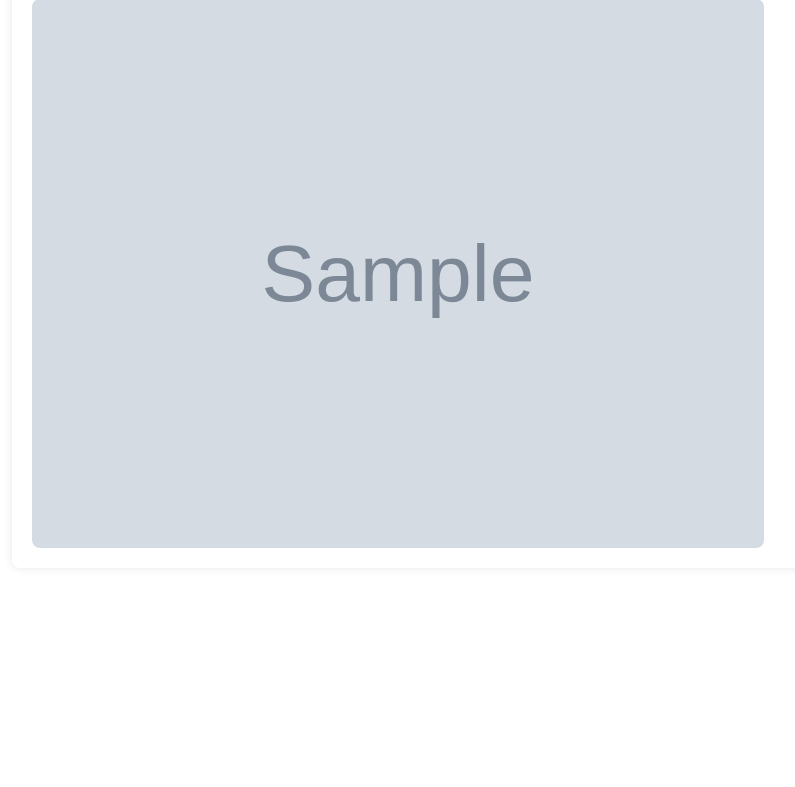
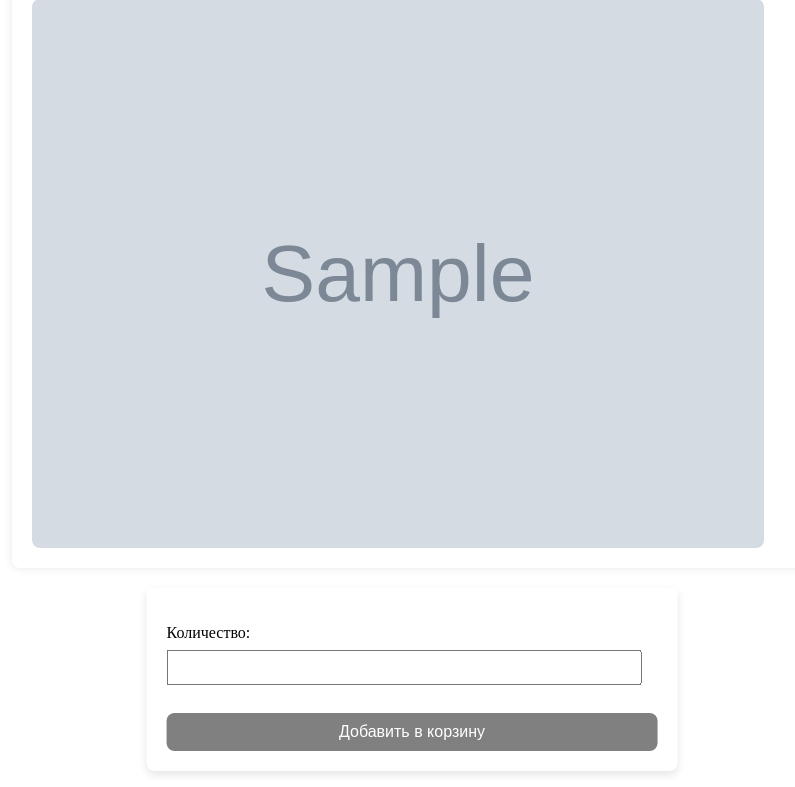
Before and after one commit to Pony3n/Moto_sale, a Django app: page /moto/1/ in a window 1280 px wide. Shown: the part 556-1343 px from the top of the page, without its empty margins (228-1023 px from the left). Before the commit the page ends 1104 px from the top, so only its background shows below. Run offline with Django 5.2, Linux system fonts and the light colour scheme; a user stored in the database is signed in; tables that the repository leaves empty hold one stand-in row (values such as "Sample post"); grey boxes marked "Sample" are stand-in pictures; parts of the project's set-up code (start-up, migrations or seed data) failed here and were passed over.

Commit message:
Added cart and ability to add motorcycles for authenticated users on the detail page. Also display for admin panel. Added DRF for Cart and CartItem models(serializers, routers etc.). Only authorized users can add objects into the cart. In case if user isn't authorized, he can see the message, which says: 'You have to be authorized to add objects, into cart'. Also some styles and changed for html docs.

```diff
--- /dev/null
+++ b/moto_seller/moto_cart/urls.py
@@ -0,0 +1,11 @@
+from rest_framework.routers import DefaultRouter
+
+from .views import CartViewSet, CartItemViewSet
+
+app_name = 'moto_cart'
+
+router = DefaultRouter()
+router.register(r'moto_carts', CartViewSet, basename='moto_cart')
+router.register(r'moto_cart-items', CartItemViewSet, basename='moto_cart-items')
+
+urlpatterns = router.urls
--- a/moto_seller/moto_seller/urls.py
+++ b/moto_seller/moto_seller/urls.py
@@ -3,9 +3,12 @@ from django.urls import path, include
 from django.conf.urls.static import static
 from django.conf import settings
 
+from moto_cart.urls import urlpatterns as moto_cart_urlpatterns
+
 urlpatterns = ([
     path('admin/', admin.site.urls),
     path('moto/', include("motorcycles.urls")),
-    path('user/', include('moto_user.urls'))
+    path('user/', include('moto_user.urls')),
+    path('api/', include(moto_cart_urlpatterns))
 ] + static(settings.STATIC_URL, document_root=settings.STATIC_ROOT)
                + static(settings.MEDIA_URL, document_root=settings.MEDIA_ROOT))
--- a/moto_seller/moto_user/views.py
+++ b/moto_seller/moto_user/views.py
@@ -38,7 +38,7 @@ class MotoUserProfileView(LoginRequiredMixin, View):
 
 
 class MotoUserLogoutView(LogoutView):
-    next_page = reverse_lazy('show_main')
+    next_page = reverse_lazy('motorcycles:show_main')
 
     def dispatch(self, request, *args, **kwargs):
         logger.info(f'Пользователь {request.user} выходит из системы')
--- a/moto_seller/motorcycles/admin.py
+++ b/moto_seller/motorcycles/admin.py
@@ -1,5 +1,3 @@
-from django import forms
-from django.utils.html import mark_safe
 from django.contrib import admin
 
 from .models import Motorcycle
--- a/moto_seller/motorcycles/forms.py
+++ b/moto_seller/motorcycles/forms.py
@@ -1,4 +1,7 @@
 from django import forms
+from django.core import validators
+
+from moto_cart.models import CartItem
 from .models import Motorcycle
 
 
@@ -21,3 +24,16 @@ class MotorcyclesSearchForm(forms.Form):
                                   choices=[('', '---')] + TYPE_CHOICES)
     min_price = forms.DecimalField(label='Мин. цена', required=False)
     max_price = forms.DecimalField(label='Макс. цена', required=False)
+
+
+class MotoAddToCartForm(forms.ModelForm):
+    motorcycle = forms.ModelChoiceField(queryset=Motorcycle.objects.all(), widget=forms.HiddenInput(), required=False)
+    quantity = forms.IntegerField(label='Количество',
+                                  required=True,
+                                  validators=[
+                                      validators.MinValueValidator(1, 'Количество должно быть больше 1')
+                                  ])
+
+    class Meta:
+        model = CartItem
+        fields = ['motorcycle', 'quantity']
--- a/moto_seller/motorcycles/static/motorcycles/css/detail_page_styles.css
+++ b/moto_seller/motorcycles/static/motorcycles/css/detail_page_styles.css
@@ -16,3 +16,49 @@
     height: 70%;
     border-radius: 8px;
 }
+
+.add-to-cart-form {
+    position: relative;
+    bottom: 0;
+    left: 50%;
+    transform: translateX(-50%);
+    width: 42%;
+    background-color: #fff;
+    padding: 20px;
+    border-radius: 0 0 8px 8px;
+    box-shadow: 0 4px 8px rgba(0, 0, 0, 0.1);
+    box-sizing: border-box;
+}
+
+.add-to-cart-form label {
+    display: block;
+    margin-bottom: 8px;
+}
+
+.add-to-cart-form input {
+    padding: 8px;
+    width: calc(100% - 16px);
+    box-sizing: border-box;
+    margin-bottom: 12px;
+}
+
+.add-to-cart-form button {
+    background-color: #808080;
+    color: white;
+    padding: 10px 20px;
+    font-size: 16px;
+    cursor: pointer;
+    border: none;
+    border-radius: 8px;
+    width: 100%;
+}
+
+.add-to-cart-form button:hover {
+    background-color: #45a049;
+}
+
+.not-authorized-message {
+    text-align: center;
+    margin-top: 20px; /* Добавим немного отступа сверху для красоты */
+    color: red; /* Выберите подходящий цвет для текста */
+}
--- a/moto_seller/motorcycles/templates/motorcycles/motorcycle_detail.html
+++ b/moto_seller/motorcycles/templates/motorcycles/motorcycle_detail.html
@@ -14,4 +14,14 @@
             <img src="{{ moto.image.url }}" alt="I DON'T KNOW!" class="moto_images">
         </div>
     </div>
+
+    {% if user.is_authenticated %}
+        <form method="post" action="{% url 'motorcycles:motorcycle_detail' pk=moto.pk %}" class="add-to-cart-form">
+        {% csrf_token %}
+        {{ form.as_p }}
+        <button type="submit">Добавить в корзину</button>
+         </form>
+    {% else %}
+        <p class="not-authorized-message">{{ auth_message }}</p>
+    {% endif %}
 {% endblock %}
--- a/moto_seller/motorcycles/views.py
+++ b/moto_seller/motorcycles/views.py
@@ -1,10 +1,12 @@
-from django.shortcuts import render, redirect
+from django.contrib.auth.decorators import login_required
+from django.shortcuts import render, redirect, get_object_or_404
 from django.views import View
 from django.core.paginator import Paginator, EmptyPage, PageNotAnInteger
-from django.urls import reverse
+from django.contrib import messages
 
+from moto_cart.models import CartItem, Cart
 from .models import Motorcycle
-from .forms import MotorcyclesSearchForm
+from .forms import MotorcyclesSearchForm, MotoAddToCartForm
 
 
 def show_main(request):
@@ -15,7 +17,7 @@ def show_main(request):
     form = MotorcyclesSearchForm(request.GET)
     page = request.GET.get('page', 1)
 
-    paginator = Paginator(motorcycles, 6)  # 10 объектов на странице
+    paginator = Paginator(motorcycles, 6)
     try:
         motorcycles = paginator.page(page)
     except PageNotAnInteger:
@@ -94,4 +96,37 @@ class MotorcycleDetailView(View):
 
     def get(self, request, *args, **kwargs):
         moto = Motorcycle.objects.get(pk=self.kwargs['pk'])
-        return render(request, self.template_name, {"moto": moto})
+        form = MotoAddToCartForm(initial={'motorcycle': moto.id})
+        auth_message = "Чтобы добавить товар в корзину, пожалуйста, войдите или зарегистрируйтесь."
+
+        context = {
+            'moto': moto,
+            'form': form,
+            "auth_message": auth_message
+        }
+        return render(request, self.template_name, context=context)
+
+    def post(self, request, *args, **kwargs):
+        form = MotoAddToCartForm(request.POST)
+        if form.is_valid():
+            print('Форма прошла валидацию')
+            print(f"Количество: {form.cleaned_data['quantity']}")
+            motorcycle = get_object_or_404(Motorcycle, pk=self.kwargs['pk'])
+
+            if request.user.is_authenticated:
+                cart, created = Cart.objects.get_or_create(user=request.user)
+                print('Корзина создана')
+
+                print('Юзер авторизован')
+                cart_item, created = CartItem.objects.get_or_create(cart=cart, motorcycle=motorcycle)
+
+                print('Корзина пользователя создана')
+                if not created:
+                    cart_item.quantity += form.cleaned_data['quantity']
+                    cart_item.save()
+                else:
+                    cart_item.quantity = form.cleaned_data['quantity']
+                    cart_item.save()
+            else:
+                return render(request, self.template_name, {"moto": motorcycle})
+        return redirect('motorcycles:motorcycle_detail', pk=self.kwargs['pk'])
```
Also changed, not shown: moto_seller/moto_cart/serializers.py (added, +20 -0 lines), moto_seller/moto_seller/settings.py (+8 -0 lines), moto_seller/motorcycles/serializers.py (added, +18 -0 lines).
